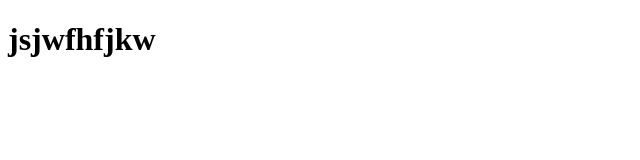
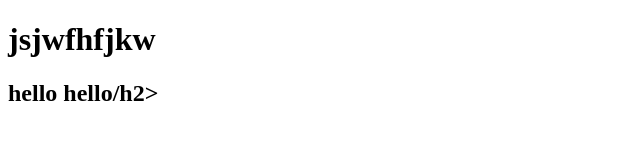
Before and after one commit to zahra/helloWorld, a plain HTML site: page index.html in a window 1280 px wide. Shown: the whole page, without its empty margins (0-640 px from the left). Drawn offline with Linux system fonts and the light colour scheme.

Commit message:
added h2

```diff
--- a/index.html
+++ b/index.html
@@ -6,8 +6,8 @@
     <meta name="viewport" content="width=device-width, initial-scale=1.0">
     <title>helloWorld</title>
 </head>
-
 <body>
     <h1>jsjwfhfjkw</h1>
+    <h2>hello hello/h2>
 </body>
 </html>
```
